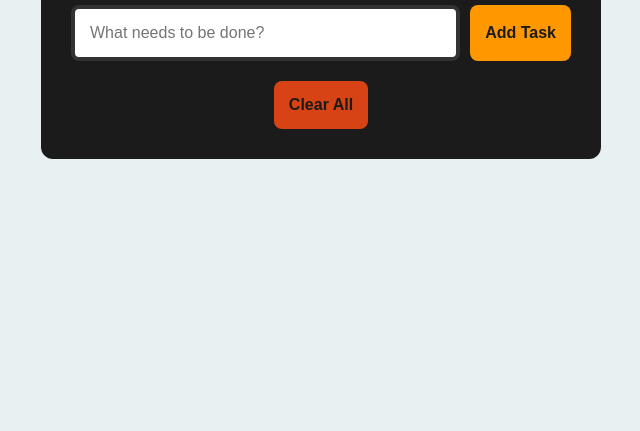
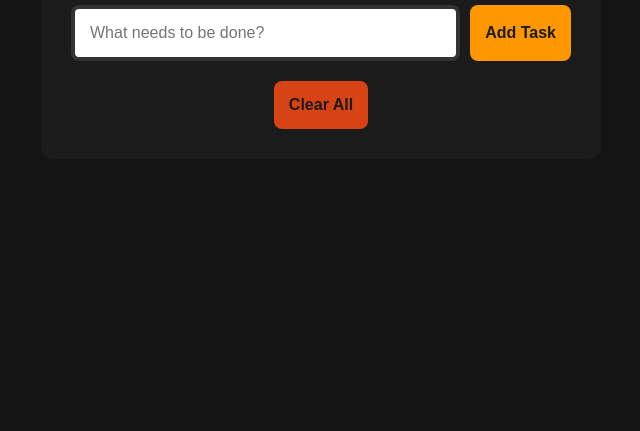
Before and after one commit to bhumikapandey1992/Js-for-Beginners, a plain HTML site: page ToDoListApp/index.html in a window 1280 px wide. Shown: the part 385-816 px from the top of the page, without its empty margins (319-959 px from the left). Drawn offline with Linux system fonts and the light colour scheme.

Commit message:
css update

```diff
--- a/ToDoListApp/style.css
+++ b/ToDoListApp/style.css
@@ -1,5 +1,5 @@
 body{
-    background-color: #e8f0f2;
+    background-color: #141414;
     display: flex;
     align-items: center;
     justify-content: center;
```
